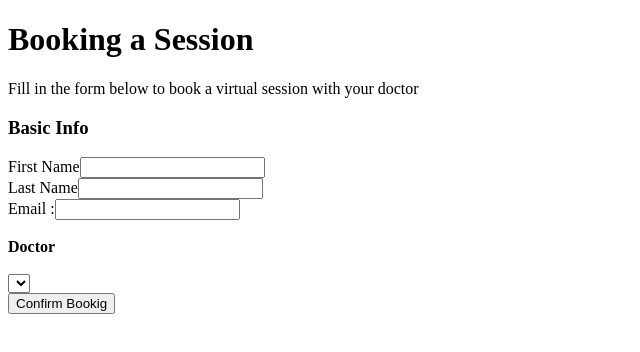
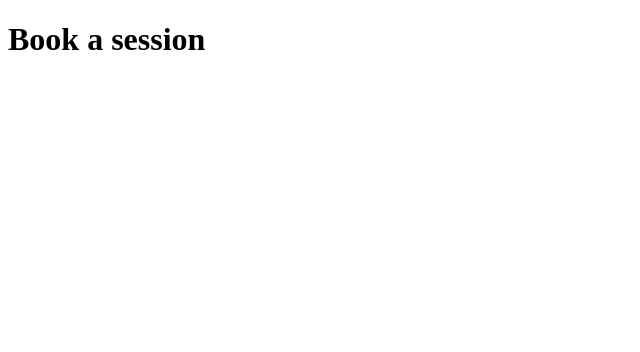
Before and after one commit to sundaramrap/depo_aug2024, a React (Create React App) app: page / in a window 1280 px wide. Shown: the top 352 px of the page, without its empty margins (0-640 px from the left). Built offline with nearby package versions, Linux system fonts and the light colour scheme.

Commit message:
'appointmentbooking'

```diff
--- a/src/Aug16/AppointmentBokking.js
+++ b/src/Aug16/AppointmentBokking.js
@@ -2,33 +2,8 @@ import React from "react";
 
 export default function AppointmentBooking() {
   return (
-    <>
-      <h1>Booking a Session</h1>
-      <p>Fill in the form below to book a virtual session with your doctor</p>
-      <h3>Basic Info</h3>
-      <form>
-        <lable> First Name</lable>
-        <input></input>
-        <br />
-        <lable>Last Name</lable>
-        <input></input>
-        <br />
-        <lable>Email :</lable>
-        <input></input>
-        <br />
-        <br />
-        <lable>
-          <strong>Doctor</strong>
-        </lable>
-        <br />
-        <br />
-        <select>
-          <option></option>
-        </select>
-        <br />
-
-        <button>Confirm Bookig</button>
-      </form>
-    </>
+    <div>
+      <h1>Book a session</h1>
+    </div>
   );
 }
```
